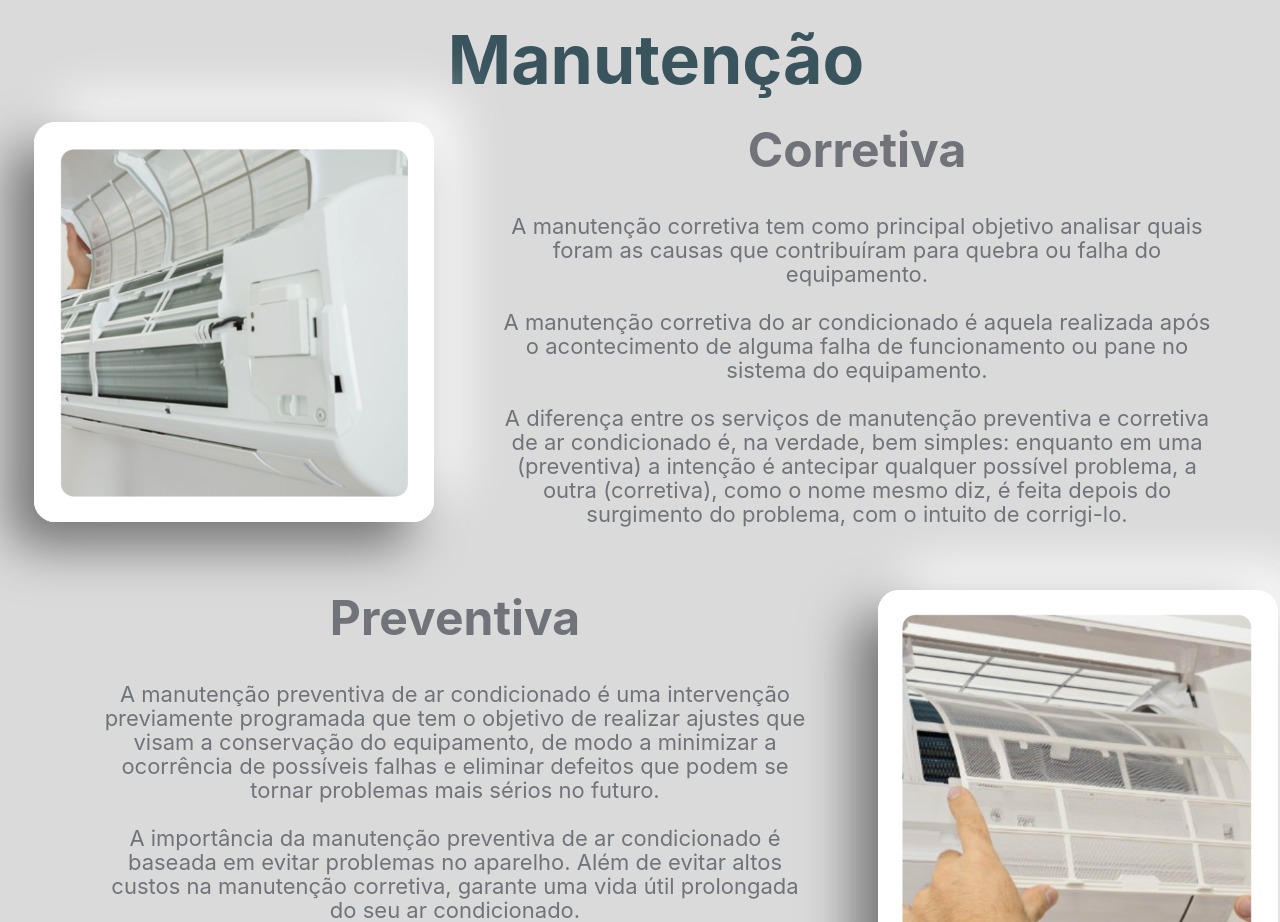
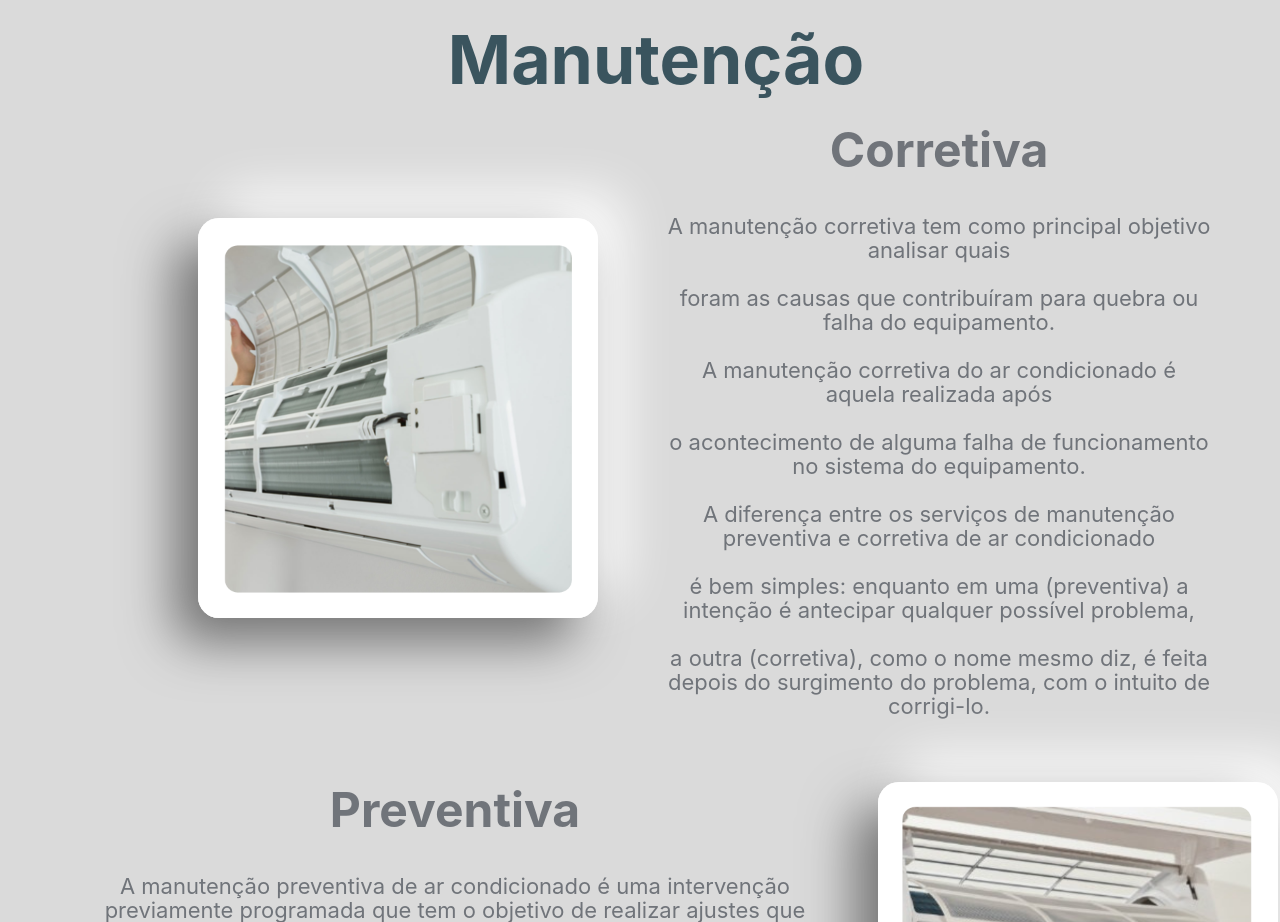
Before and after one commit to kaueFariass/siteNovaclima, a plain HTML site: page servicos.html in a window 1280 px wide. Shown: the part 1420-2342 px from the top of the page. Drawn offline with Linux system fonts and the light colour scheme.

Commit message:
modified:   servicos.html

```diff
--- a/servicos.html
+++ b/servicos.html
@@ -54,6 +54,8 @@
             <td></td><td></td><td></td><td></td><td></td><td></td><td></td><td></td><td></td><td></td><td></td><td></td><td></td><td></td><td></td><td></td><td></td><td></td>
             <td></td><td></td><td></td><td></td><td></td><td></td><td></td><td></td><td></td><td></td><td></td><td></td><td></td><td></td><td></td><td></td><td></td><td></td>
             <td></td><td></td><td></td><td></td><td></td><td></td><td></td><td></td><td></td><td></td><td></td><td></td><td></td><td></td><td></td><td></td><td></td><td></td>
+
+
           <td><img  width="400" height="400" src='imagens/arimage.png' class="imgServ"/></td>
 
           <td><p>Desenvolvemos o projeto para sua casa ou empresa, utilizando os melhores materiais e equipamentos.</br><br>
@@ -71,8 +73,12 @@
             <td></td><td></td><td></td><td></td><td></td><td></td><td></td><td></td><td></td><td></td><td></td><td></td><td></td><td></td><td></td><td></td><td></td><td></td>
             <td></td><td></td><td></td><td></td><td></td><td></td><td></td><td></td><td></td><td></td><td></td><td></td><td></td><td></td><td></td><td></td><td></td><td></td>
             <td></td><td></td><td></td><td></td><td></td><td></td><td></td><td></td><td></td><td></td><td></td><td></td><td></td><td></td><td></td><td></td><td></td><td></td>
+
+
           <td><p>O QUE É PMOC? A sigla PMOC significa Plano de Manutenção, Operação e Controle. <br><br> Esse plano estabelece os procedimentos e periodicidade com que se deve verificar<br><br> a integridade e o estado de limpeza e conservação dos sistemas de climatização.</br><br>
             O principal objetivo é prevenir riscos à saúde dos ocupantes de ambientes climatizados. <br><br> É exigido por lei para todos os edifícios de uso coletivo que contam com ambientes climatizados.</p></td>
+
+
             <td></td><td></td><td></td><td></td><td></td><td></td><td></td><td></td><td></td><td></td><td></td><td></td><td></td><td></td><td></td><td></td><td></td><td></td>
                         <td></td><td></td><td></td><td></td><td></td><td></td><td></td><td></td><td></td><td></td><td></td><td></td><td></td><td></td><td></td><td></td><td></td><td></td>
                         <td></td><td></td><td></td><td></td><td></td><td></td><td></td><td></td><td></td><td></td><td></td><td></td><td></td><td></td><td></td><td></td><td></td><td></td>
@@ -86,12 +92,18 @@
         <h1>Manutenção</h1>
         <br>
     <table>
-        <tr>
+        <tr><td></td><td></td><td></td><td></td><td></td><td></td><td></td><td></td><td></td><td></td><td></td><td></td><td></td><td></td><td></td><td></td><td></td><td></td>
+            <td></td><td></td><td></td><td></td><td></td><td></td><td></td><td></td><td></td><td></td><td></td><td></td><td></td><td></td><td></td><td></td><td></td><td></td>
+            <td></td><td></td><td></td><td></td><td></td><td></td><td></td><td></td><td></td><td></td><td></td><td></td><td></td><td></td><td></td><td></td><td></td><td></td>
+            <td></td><td></td><td></td><td></td><td></td><td></td><td></td><td></td><td></td><td></td><td></td><td></td><td></td><td></td><td></td><td></td><td></td><td></td>
+            <td></td><td></td><td></td><td></td><td></td><td></td><td></td><td></td><td></td><td></td>
+
+
           <td><img  width="400" height="400" src='imagens/manuimage.png' class="imgServ"/></td>
 
-          <td><h3>Corretiva</h3><br><p>A manutenção corretiva tem como principal objetivo analisar quais foram as causas que contribuíram para quebra ou falha do equipamento.</br><br>
-            A manutenção corretiva do ar condicionado é aquela realizada após o acontecimento de alguma falha de funcionamento ou pane no sistema do equipamento.<br><br>
-            A diferença entre os serviços de manutenção preventiva e corretiva de ar condicionado é, na verdade, bem simples: enquanto em uma (preventiva) a intenção é antecipar qualquer possível problema, a outra (corretiva), como o nome mesmo diz, é feita depois do surgimento do problema, com o intuito de corrigi-lo.
+          <td><h3>Corretiva</h3><br><p>A manutenção corretiva tem como principal objetivo analisar quais <br><br>foram as causas que contribuíram para quebra ou falha do equipamento.</br><br>
+            A manutenção corretiva do ar condicionado é aquela realizada após<br><br> o acontecimento de alguma falha de funcionamento no sistema do equipamento.<br><br>
+        A diferença entre os serviços de manutenção preventiva e corretiva de ar condicionado<br><br> é bem simples: enquanto em uma (preventiva) a intenção é antecipar qualquer possível problema, <br><br>a outra (corretiva), como o nome mesmo diz, é feita depois do surgimento do problema, com o intuito de corrigi-lo.
         </td>
         </tr>
 
```
